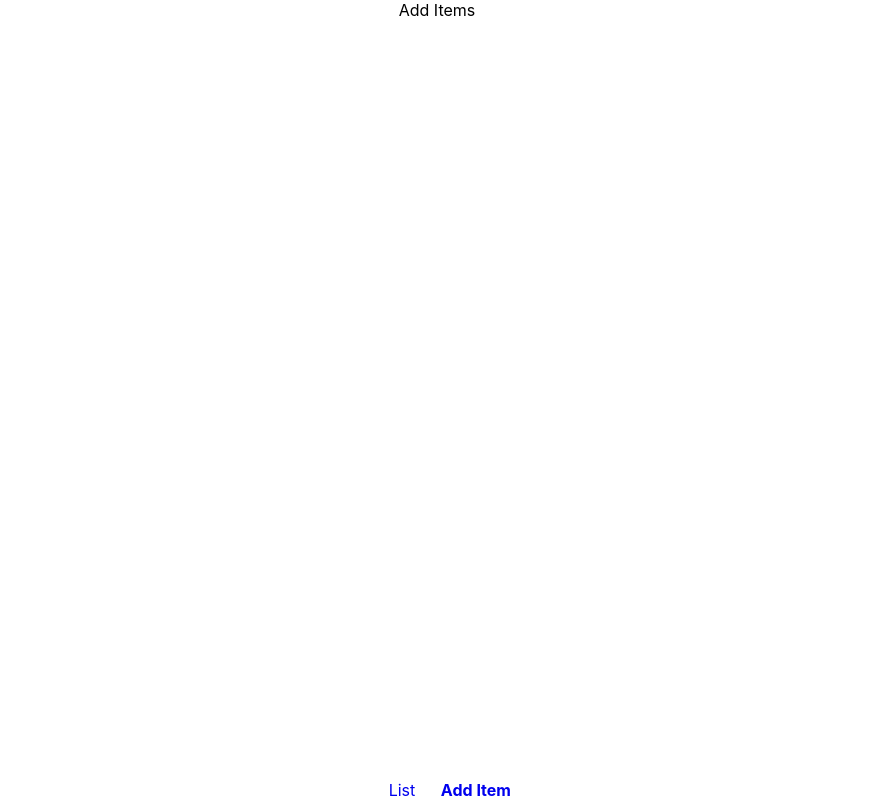
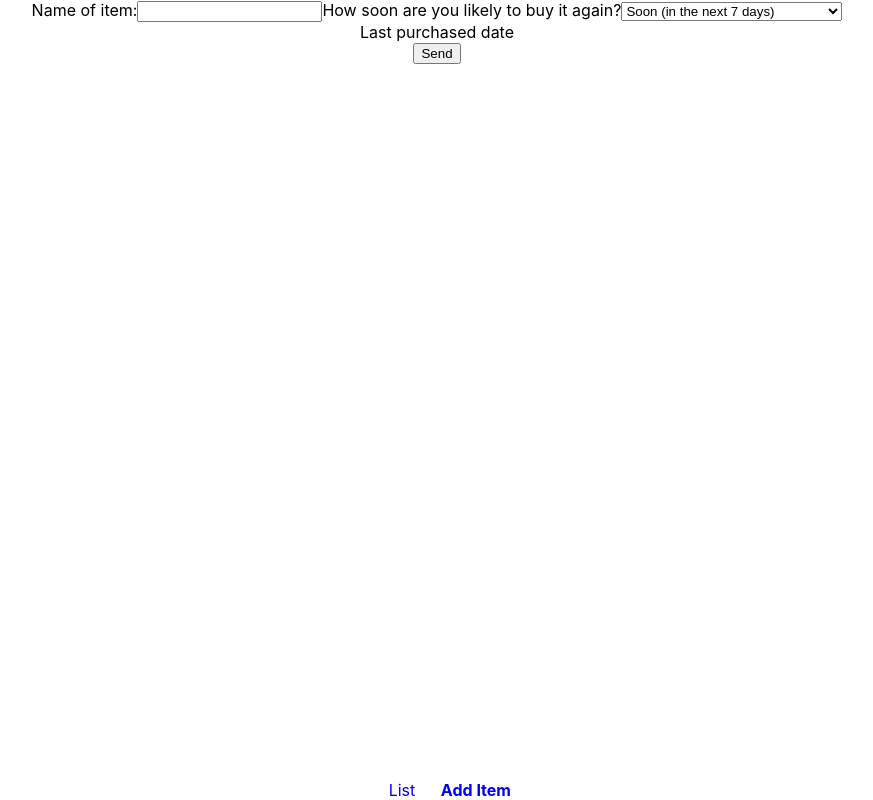
Before and after one commit to the-collab-lab/tcl-24-smart-shopping-list, a React (Create React App) app: page /addItem in a window 1280 px wide. Shown: the whole page, without its empty margins (203-1076 px from the left). Built offline with nearby package versions, Linux system fonts and the light colour scheme.

Commit message:
fields added to the form

```diff
--- a/src/components/AddItem/AddItem.jsx
+++ b/src/components/AddItem/AddItem.jsx
@@ -1,5 +1,13 @@
+import React from 'react';
+
+import { Form } from '../Form/Form';
+
 const AddItem = () => {
-  return <div>Add Items</div>;
+  return (
+    <div>
+      <Form />
+    </div>
+  );
 };
 
 export default AddItem;
--- a/src/components/Form/Form.jsx
+++ b/src/components/Form/Form.jsx
@@ -13,7 +13,19 @@ export const Form = () => {
   return (
     <div>
       <form onSubmit={sendToFB}>
-        <input type="text" onChange={(e) => setThing(e.target.value)} />
+        <label for="fname">
+          Name of item:
+          <input type="text" onChange={(e) => setThing(e.target.value)} />
+        </label>
+        <label>
+          How soon are you likely to buy it again?
+          <select name="" id="">
+            <option value="#">Soon (in the next 7 days)</option>
+            <option value="#">Kind of soon (in the next 14 days)</option>
+            <option value="#">Not soon (in the next 30 days)</option>
+          </select>
+        </label>
+        <div>Last purchased date</div>
         <button type="submit">Send</button>
       </form>
     </div>
--- a/src/components/List/List.jsx
+++ b/src/components/List/List.jsx
@@ -1,6 +1,6 @@
 import React from 'react';
 import { useCollection } from 'react-firebase-hooks/firestore';
-import { Form } from '../Form/Form';
+
 import { useFirebase } from '../../hooks/useFirebase';
 
 const List = () => {
@@ -9,7 +9,6 @@ const List = () => {
 
   return (
     <div>
-      <Form />
       {error && <strong>Error: {JSON.stringify(error)}</strong>}
       {loading && <span>Collection: Loading...</span>}
       {value && (
```
